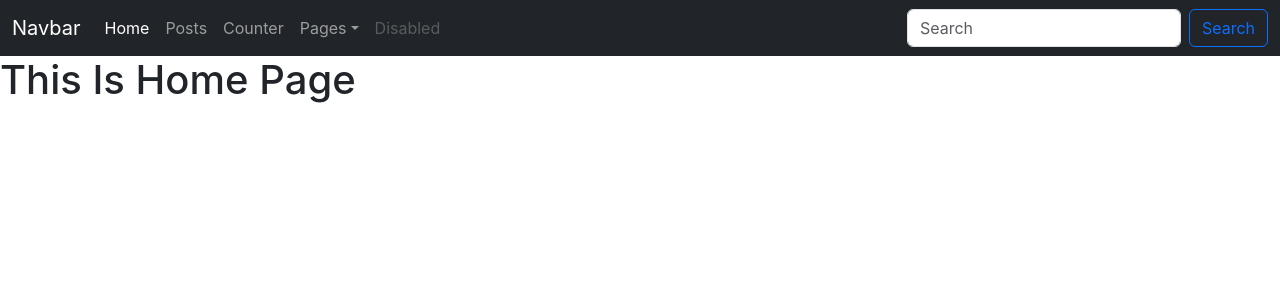
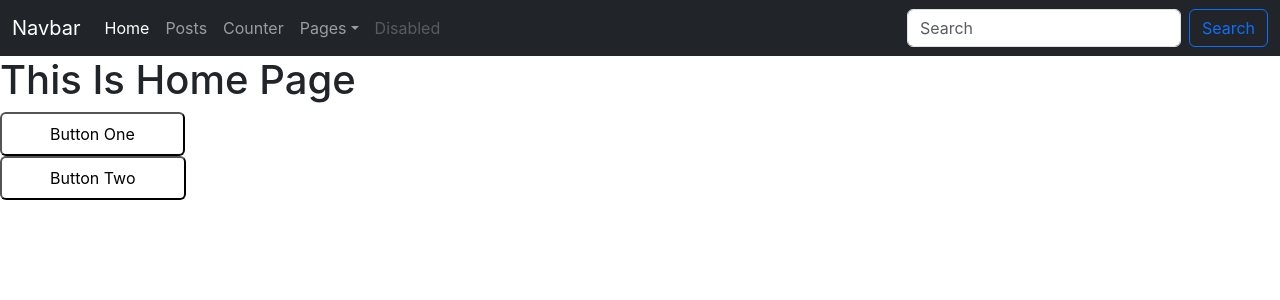
Before and after one commit to omnandurkar/React-Practice-2, a React (Create React App) app: page / in a window 1280 px wide. Shown: the top 300 px of the page. Built offline with nearby package versions, Linux system fonts and the light colour scheme.

Commit message:
Added the two buttons

```diff
--- a/src/view/Home/Home.js
+++ b/src/view/Home/Home.js
@@ -4,11 +4,53 @@ import Footer from '../../components/Footer/Footer'
 
 
 export default function Home() {
+
+
+  function Button1({ btnName, btnFunction }) {
+    return (
+      <>
+        <div class=" flex ">
+          <div class=" z-10">
+            <button
+              type='button'
+              onClick={{ btnFunction }}
+              class="relative border-2 text-sm border-blue-600 bg-transparent rounded text-black py-2 hover:shadow-lg hover:drop-shadow px-5 font-semibold uppercase  transition-colors before:absolute before:left-0 before:top-0 before:-z-10 before:h-full before:w-full before:origin-top-left before:scale-x-0 before:bg-blue-600 before:transition-transform before:duration-300 before:content-[''] hover:text-white before:hover:scale-x-100">
+              {btnName}
+            </button>
+          </div>
+        </div>
+      </>
+    )
+  }
+
+  function Button2({ btnName, btnFunction }) {
+    return (
+      <>
+        <div class=" flex ">
+          <div class=" z-10">
+            <button
+              type='button'
+              onClick={{ btnFunction }}
+              class="relative border-2 text-sm border-blue-600 hover:shadow-lg hover:drop-shadow rounded bg-transparent px-5 font-semibold  text-black py-2 transition-colors before:absolute before:left-0 before:top-0 before:-z-10 before:h-full before:w-full before:origin-top-left before:scale-y-0 before:bg-blue-600 before:transition-transform before:duration-300 before:content-[''] hover:text-white before:hover:scale-y-100">
+              {btnName}
+            </button>
+          </div>
+        </div>
+      </>
+    )
+  }
+
+
+
+
   return (
 
     <>
-    <Navbar/>
-    <h1>This Is Home Page</h1>
+      <Navbar />
+      <h1>This Is Home Page</h1>
+
+      <Button1 btnName="Button One" />
+      <Button2 btnName="Button Two" />
     </>
   )
 }
```
